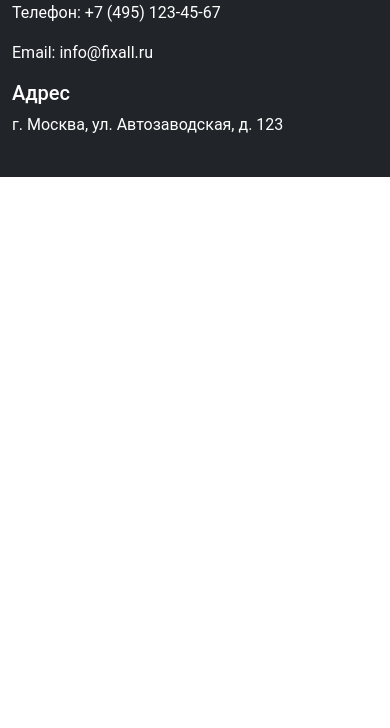
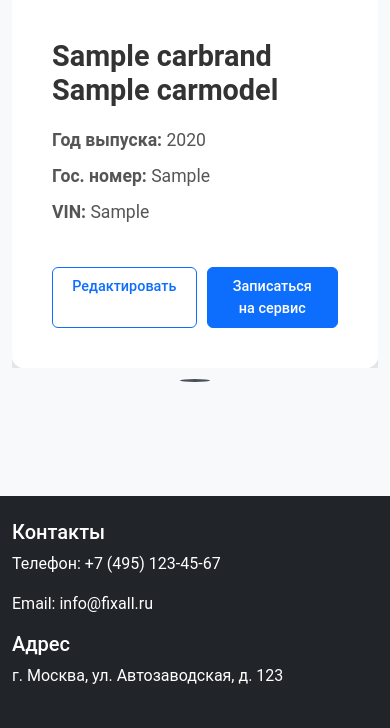
Before and after one commit to khasanyanovk/AutoService, a Django app: page /profile/ in a window 390 px wide. Shown: the part 1364-2092 px from the top of the page. Before the commit the page ends 1541 px from the top, so only its background shows below. Run offline with Django 5.2, Linux system fonts and the light colour scheme; a user stored in the database is signed in; tables that the repository leaves empty hold one stand-in row (values such as "Sample post"); grey boxes marked "Sample" are stand-in pictures.

Commit message:
some changes in profile

```diff
--- a/autoservice_project/settings.py
+++ b/autoservice_project/settings.py
@@ -118,9 +118,9 @@ USE_TZ = True
 # Static files (CSS, JavaScript, Images)
 # https://docs.djangoproject.com/en/5.2/howto/static-files/
 
-STATIC_URL = "static/"
+STATIC_URL = "/static/"
 STATIC_ROOT = os.path.join(BASE_DIR, "staticfiles")
-STATICFILES_DIRS = [BASE_DIR / "core/static"]
+STATICFILES_DIRS = [BASE_DIR / "static", BASE_DIR / "core" / "static"]
 
 # Default primary key field type
 # https://docs.djangoproject.com/en/5.2/ref/settings/#default-auto-field
@@ -128,7 +128,7 @@ STATICFILES_DIRS = [BASE_DIR / "core/static"]
 DEFAULT_AUTO_FIELD = "django.db.models.BigAutoField"
 
 
-MEDIA_URL = "media/"
+MEDIA_URL = "/media/"
 MEDIA_ROOT = os.path.join(BASE_DIR, "media")
 
 CRISPY_ALLOWED_TEMPLATE_PACKS = "bootstrap5"
--- a/core/static/core/css/styles.css
+++ b/core/static/core/css/styles.css
@@ -3,7 +3,7 @@ body {
 }
 
 .hero-section {
-    background: linear-gradient(rgba(0,0,0,0.7), rgba(0,0,0,0.7)), url('/static/core/img/avtoservice.jpg') no-repeat center;
+    background: linear-gradient(rgba(0,0,0,0.7), rgba(0,0,0,0.7)), url('../img/promo.jpg') no-repeat center;
     background-size: cover;
     color: white;
     padding: 100px 0;
--- a/core/templates/core/profile.html
+++ b/core/templates/core/profile.html
@@ -9,9 +9,10 @@
         border-radius: 15px;
         box-shadow: 0 4px 20px rgba(0,0,0,0.1);
         overflow: hidden;
+        background: white;
     }
     .profile-header {
-        background: linear-gradient(135deg, #0d6efd 0%, #0dcaf0 100%);
+        background: linear-gradient(135deg, #495057 0%, #6c757d 100%);
         color: white;
         padding: 2rem;
         text-align: center;
@@ -23,21 +24,34 @@
         border: 4px solid white;
         box-shadow: 0 4px 10px rgba(0,0,0,0.2);
     }
-    .car-card {
-        transition: transform 0.3s, box-shadow 0.3s;
+    .carousel-card {
         border-radius: 12px;
         overflow: hidden;
         border: none;
-        box-shadow: 0 4px 15px rgba(0,0,0,0.08);
-        height: 100%;
-    }
-    .car-card:hover {
-        transform: translateY(-5px);
-        box-shadow: 0 10px 25px rgba(0,0,0,0.15);
+        box-shadow: 0 8px 30px rgba(0,0,0,0.2);
+        margin: 0 auto;
+        max-width: 1000px;
+        background: white;
     }
     .car-image {
-        height: 180px;
+        height: 450px;
         object-fit: cover;
+        width: 100%;
+    }
+    .carousel-control-prev,
+    .carousel-control-next {
+        width: 45px;
+        height: 45px;
+        background-color: rgba(0,0,0,0.7);
+        border-radius: 50%;
+        top: 50%;
+        transform: translateY(-50%);
+        margin: 0 15px;
+    }
+    .carousel-control-prev-icon,
+    .carousel-control-next-icon {
+        width: 20px;
+        height: 20px;
     }
     .stats-card {
         background: white;
@@ -49,12 +63,63 @@
     .stat-value {
         font-size: 2rem;
         font-weight: bold;
-        color: #0d6efd;
+        color: #495057;
     }
     .btn-action {
         border-radius: 20px;
         padding: 0.5rem 1.5rem;
         font-weight: 500;
+    }
+    .car-details {
+        padding: 2.5rem;
+        background: white;
+    }
+    .car-title {
+        font-size: 1.8rem;
+        margin-bottom: 1.2rem;
+        color: #333;
+        font-weight: 600;
+    }
+    .car-info {
+        font-size: 1.1rem;
+        margin-bottom: 0.6rem;
+        color: #555;
+    }
+    .car-actions {
+        margin-top: 2rem;
+        display: flex;
+        gap: 10px;
+        justify-content: flex-start;
+    }
+    .car-actions .btn {
+        padding: 0.5rem 1.2rem;
+        font-size: 0.9rem;
+        border-radius: 6px;
+    }
+    .carousel-indicators {
+        bottom: -40px;
+    }
+    .carousel-indicators button {
+        width: 10px;
+        height: 10px;
+        border-radius: 50%;
+        margin: 0 5px;
+        background-color: #adb5bd;
+    }
+    .carousel-indicators button.active {
+        background-color: #495057;
+    }
+    .section-title {
+        color: #333;
+        margin-bottom: 1.5rem;
+        font-weight: 600;
+    }
+    body {
+        background-color: #f8f9fa;
+    }
+    .container.mt-4.min-vh-80 {
+        padding-top: 2rem;
+        padding-bottom: 2rem;
     }
 </style>
 {% endblock %}
@@ -108,44 +173,71 @@
     </div>
 
     <div class="d-flex justify-content-between align-items-center mb-4">
-        <h2>Мои автомобили</h2>
+        <h2 class="section-title">Мои автомобили</h2>
         <a href="{% url 'add_car' %}" class="btn btn-success btn-action">
             <i class="bi bi-plus-circle me-1"></i> Добавить автомобиль
         </a>
     </div>
 
     {% if cars %}
-        <div class="row">
-            {% for car in cars %}
-            <div class="col-lg-4 col-md-6 mb-4">
-                <div class="car-card card">
-                    <img src="{% static 'media/car-images/car-placeholder.jpg' %}" class="card-img-top car-image" alt="{{ car.model.brand }} {{ car.model.name }}">
-                    <div class="card-body">
-                        <h5 class="card-title">{{ car.model.brand }} {{ car.model.name }}</h5>
-                        <p class="card-text">
-                            <strong>Год:</strong> {{ car.year }}<br>
-                            <strong>Гос. номер:</strong> {{ car.license_plate }}<br>
-                            {% if car.vin %}
-                                <strong>VIN:</strong> {{ car.vin }}
-                            {% endif %}
-                        </p>
-                    </div>
-                    <div class="card-footer bg-transparent">
-                        <div class="d-flex justify-content-between">
-                            <a href="{% url 'edit_car' car.id %}" class="btn btn-outline-primary btn-sm">Редактировать</a>
-                            <a href="#" class="btn btn-primary btn-sm">Записаться</a>
+        <div id="carCarousel" class="carousel slide mb-5" data-bs-ride="carousel">
+            <!-- Индикаторы -->
+            <div class="carousel-indicators">
+                {% for car in cars %}
+                <button type="button" data-bs-target="#carCarousel" data-bs-slide-to="{{ forloop.counter0 }}"
+                        class="{% if forloop.first %}active{% endif %}" aria-current="{% if forloop.first %}true{% endif %}"
+                        aria-label="Slide {{ forloop.counter }}"></button>
+                {% endfor %}
+            </div>
+
+            <!-- Слайды -->
+            <div class="carousel-inner">
+                {% for car in cars %}
+                <div class="carousel-item {% if forloop.first %}active{% endif %}">
+                    <div class="carousel-card">
+                        <div class="row g-0">
+                            <div class="col-md-6">
+                                <img src="{% static 'media/car-images/car-placeholder.jpg' %}" class="car-image w-100" alt="{{ car.model.brand }} {{ car.model.name }}">
+                            </div>
+                            <div class="col-md-6">
+                                <div class="car-details h-100 d-flex flex-column justify-content-center">
+                                    <h3 class="car-title">{{ car.model.brand }} {{ car.model.name }}</h3>
+                                    <p class="car-info"><strong>Год выпуска:</strong> {{ car.year }}</p>
+                                    <p class="car-info"><strong>Гос. номер:</strong> {{ car.license_plate }}</p>
+                                    {% if car.vin %}
+                                        <p class="car-info"><strong>VIN:</strong> {{ car.vin }}</p>
+                                    {% endif %}
+                                    {% if car.color %}
+                                        <p class="car-info"><strong>Цвет:</strong> {{ car.color }}</p>
+                                    {% endif %}
+                                    <div class="car-actions">
+                                        <a href="{% url 'edit_car' car.id %}" class="btn btn-outline-primary">Редактировать</a>
+                                        <a href="#" class="btn btn-primary">Записаться на сервис</a>
+                                    </div>
+                                </div>
+                            </div>
                         </div>
                     </div>
                 </div>
+                {% endfor %}
             </div>
-            {% endfor %}
+
+            <!-- Стрелки управления -->
+            <button class="carousel-control-prev" type="button" data-bs-target="#carCarousel" data-bs-slide="prev">
+                <span class="carousel-control-prev-icon" aria-hidden="true"></span>
+                <span class="visually-hidden">Предыдущий</span>
+            </button>
+            <button class="carousel-control-next" type="button" data-bs-target="#carCarousel" data-bs-slide="next">
+                <span class="carousel-control-next-icon" aria-hidden="true"></span>
+                <span class="visually-hidden">Следующий</span>
+            </button>
         </div>
     {% else %}
         <div class="text-center py-5">
             <div class="mb-4">
                 <i class="bi bi-car-front" style="font-size: 3rem; color: #6c757d;"></i>
             </div>
-            <h4>У вас нет добавленных автомобилей</h4>
+            <h4 class="section-title">У вас нет добавленных автомобилей</h4>
             <p class="text-muted">Добавьте свой первый автомобиль, чтобы начать пользоваться услугами сервиса</p>
             <a href="{% url 'add_car' %}" class="btn btn-primary btn-action">
                 <i class="bi bi-plus-circle me-1"></i> Добавить автомобиль
```
Also changed, not shown: core/static/core/img/avtoservis.jpg (deleted), core/static/core/img/header_photo.png (deleted), core/static/core/img/promo.jpg (added).
